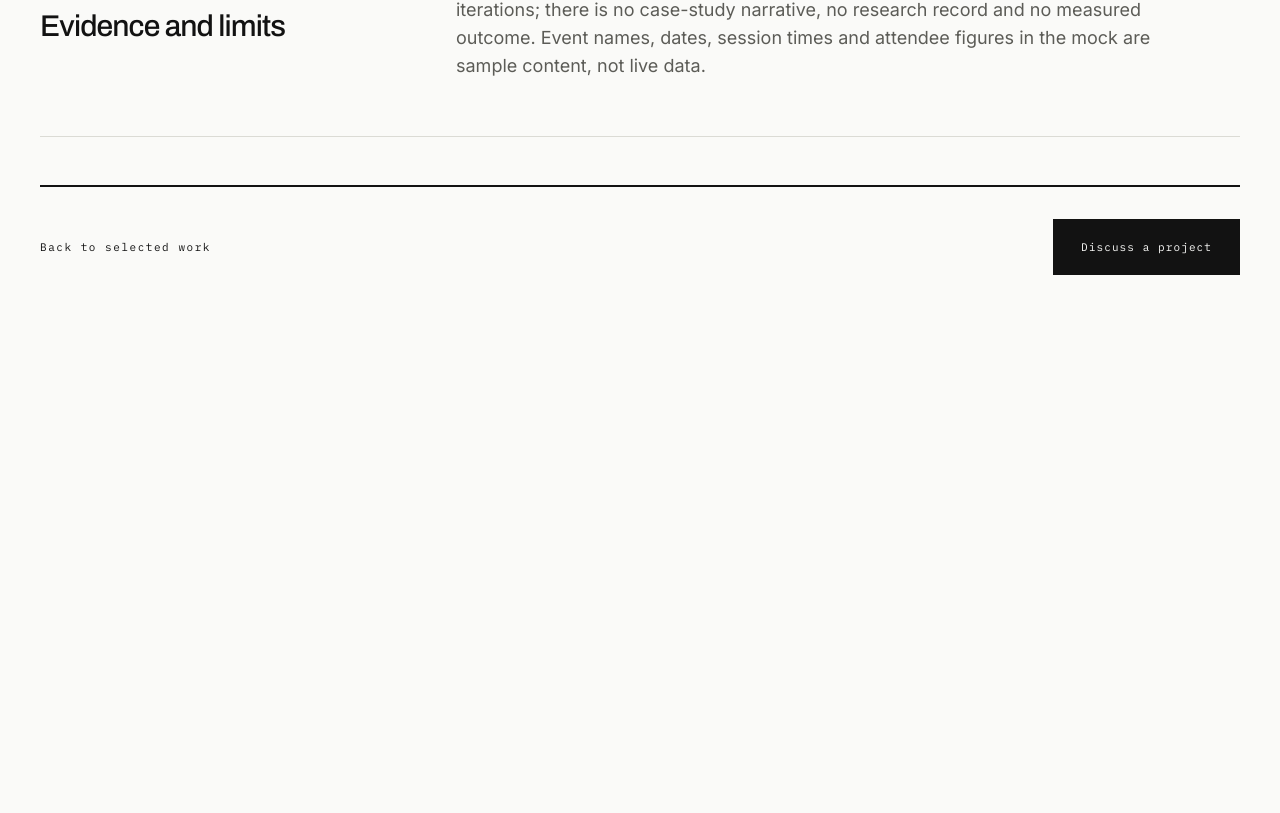
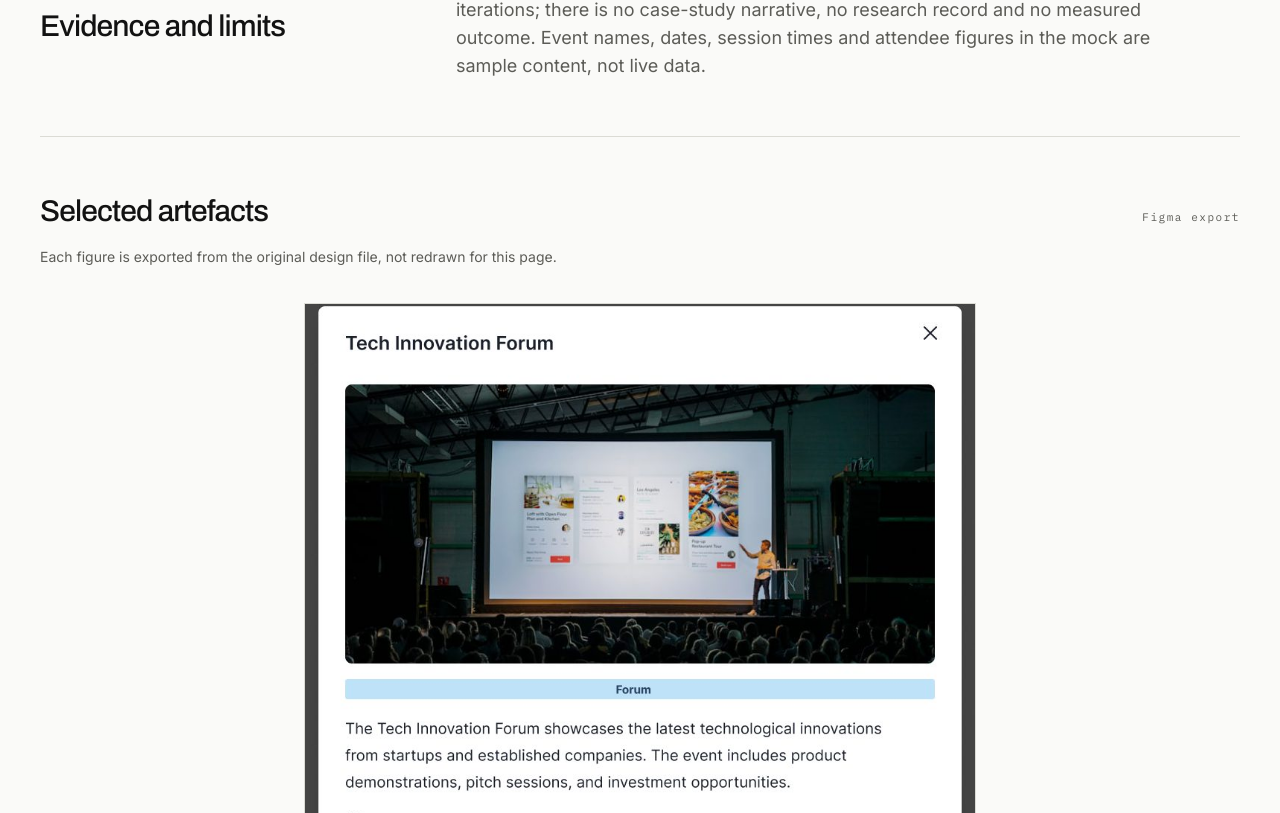
Before and after one commit to ko4lax/portofolio-2026, a Next.js app: page /work/event-management in a window 1280 px wide. Shown: the part 2947-3760 px from the top of the page. Before the commit the page ends 3350 px from the top, so only its background shows below. Built offline with nearby package versions, Linux system fonts and the light colour scheme.

Commit message:
feat(projects): add Event Management artefact

```diff
--- a/src/components/projects/ProjectCasePage.jsx
+++ b/src/components/projects/ProjectCasePage.jsx
@@ -76,9 +76,9 @@ export default function ProjectCasePage({ project }) {
             <p className='measure mt-3 text-sm leading-7 text-secondary'>Each figure is exported from the original design file, not redrawn for this page.</p>
             <div className='mt-8 grid gap-8 md:grid-cols-2 md:gap-10'>
               {project.gallery.map((item) => (
-                <figure key={item.src} className='flex flex-col'>
+                <figure key={item.src} className={project.gallery.length === 1 ? 'flex flex-col md:col-span-2 md:mx-auto md:max-w-2xl' : 'flex flex-col'}>
                   <div className='frame'>
-                    <Image src={item.src} alt={item.alt} width={item.width} height={item.height} sizes='(max-width: 768px) 100vw, 50vw' className='h-auto w-full object-contain' />
+                    <Image src={item.src} alt={item.alt} width={item.width} height={item.height} sizes={project.gallery.length === 1 ? '(max-width: 768px) 100vw, 672px' : '(max-width: 768px) 100vw, 50vw'} className='h-auto w-full object-contain' />
                   </div>
                   <figcaption className='mt-3 flex gap-3 text-sm leading-6 text-secondary'>
                     <span aria-hidden='true' className='mono shrink-0'>↳</span>
--- a/src/data/projects.js
+++ b/src/data/projects.js
@@ -288,6 +288,9 @@ export const projects = [
     "year": "2023",
     "role": "UI/UX Designer",
     "image": "/projects/event-management.jpg",
+    "gallery": [
+      {"src": "/projects/event-management/event-detail.jpg", "alt": "Event detail view for the Tech Innovation Forum, with the programme, speakers and a register action.", "caption": "Event detail: one event with its programme, speakers and the register action.", "width": 900, "height": 1533}
+    ],
     "tags": [
       "Web Design",
       "Prototype",
```
Also changed, not shown: public/projects/event-management/event-detail.jpg (added), 2 other files (tests, documents, lock files or other folders).
